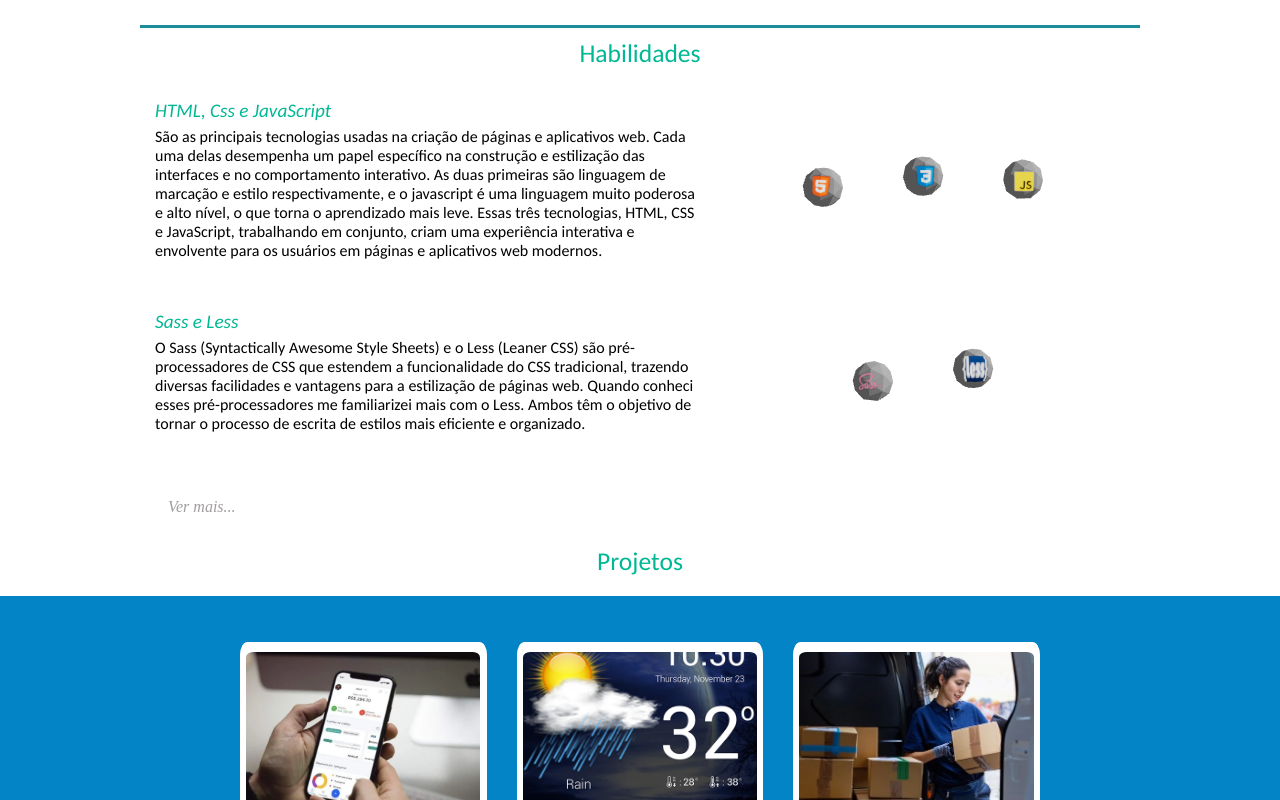
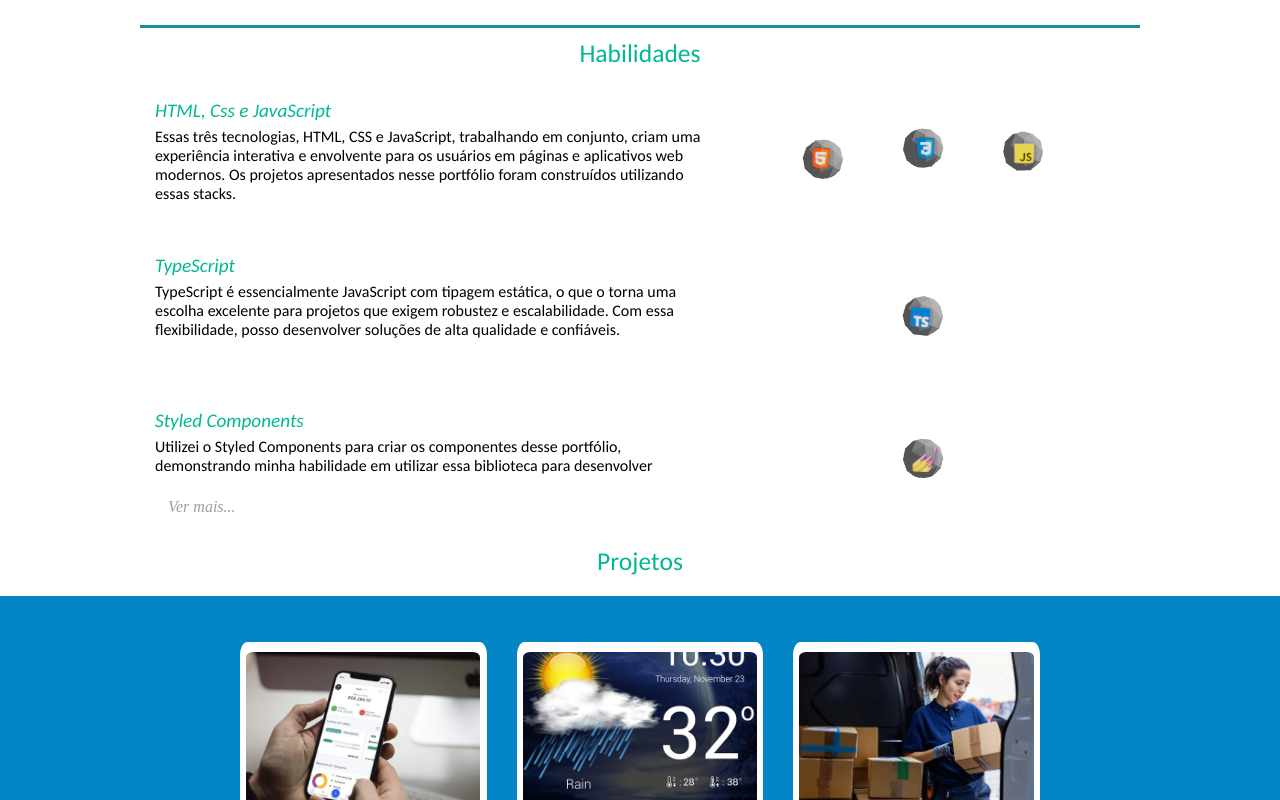
Before and after one commit to Alexsandro-souza/New_Portfolio, a React (Vite) app: page / in a window 1280 px wide. Shown: the part 1060-1860 px from the top of the page. Built offline with nearby package versions, Linux system fonts and the light colour scheme.

Commit message:
Change description in skills

```diff
--- a/src/components/Skills.tsx
+++ b/src/components/Skills.tsx
@@ -187,7 +187,7 @@ const Skill : React.FC = ()=>{
                 <WapperContainer>
                     <Wrapper>
                         <Title>HTML, Css e JavaScript</Title>
-                        <Text>São as principais tecnologias usadas na criação de páginas e aplicativos web. Cada uma delas desempenha um papel específico na construção e estilização das interfaces e no comportamento interativo. As duas primeiras são linguagem de marcação e estilo respectivamente, e o javascript é uma linguagem muito poderosa e alto nível, o que torna o aprendizado mais leve. Essas três tecnologias, HTML, CSS e JavaScript, trabalhando em conjunto, criam uma experiência interativa e envolvente para os usuários em páginas e aplicativos web modernos.</Text>
+                        <Text>Essas três tecnologias, HTML, CSS e JavaScript, trabalhando em conjunto, criam uma experiência interativa e envolvente para os usuários em páginas e aplicativos web modernos. Os projetos apresentados nesse portfólio foram construídos utilizando essas stacks.</Text>
                     </Wrapper>
                         <WrapperContainerImg>
                             <WrapperImg>
@@ -210,33 +210,12 @@ const Skill : React.FC = ()=>{
                             </WrapperImgSingle>
                         </WrapperContainerImg>
                 </WapperContainer>
-                <WapperContainer>
-                    <Wrapper>
-                        <Title>Sass e Less</Title>
-                        <Text>O Sass (Syntactically Awesome Style Sheets) e o Less (Leaner CSS) são pré-processadores de CSS que estendem a funcionalidade do CSS tradicional, trazendo diversas facilidades e vantagens para a estilização de páginas web. Quando conheci esses pré-processadores me familiarizei mais com o Less. Ambos têm o objetivo de tornar o processo de escrita de estilos mais eficiente e organizado.</Text>
-                    </Wrapper>
-                    <WrapperContainerImg>
-                        <WrapperImg>
-                            <BallCanvas icon={Sass}/>
-                        </WrapperImg>
-                        <WrapperImgSingle>
-                            <Img src={Sass} alt='Imagem Sass'/>
-                        </WrapperImgSingle>
-                        <WrapperImg>
-                            <BallCanvas icon={Less}/>
-                        </WrapperImg>
-                        <WrapperImgSingle>
-                            <Img src={Less} alt='Imagem Less'/>
-                        </WrapperImgSingle>
-                    </WrapperContainerImg>
 
-                </WapperContainer>
 
                 <WapperContainer>
                     <Wrapper>
                         <Title>TypeScript</Title>
-                        <Text>TypeScript me permite escrever código mais seguro e confiável, aproveitando recursos como tipagem estática e inferência de tipos
-                        Com o conhecimento de JavaScript e TypeScript basta eu escolher qual a melhor linguagem para o projeto que irei fazer, sabendo que TypeScript basicamente JavaScript com tipagem estática, então é ótimo para projeto em equipe.</Text>
+                        <Text>TypeScript é essencialmente JavaScript com tipagem estática, o que o torna uma escolha excelente para projetos que exigem robustez e escalabilidade. Com essa flexibilidade, posso desenvolver soluções de alta qualidade e confiáveis.</Text>
                     </Wrapper>
                     <WrapperContainerImg>
                         <WrapperImg>
@@ -250,7 +229,7 @@ const Skill : React.FC = ()=>{
                 <WapperContainer>
                     <Wrapper>
                         <Title>Styled Components</Title>
-                        <Text>O Styled Components é uma biblioteca popular que permite estilizar componentes React usando CSS-in-JS. Ele oferece uma maneira eficiente e flexível de criar estilos para componentes React, tornando o desenvolvimento de interfaces de usuário mais organizado e escalável. Além disso tem curva de aprendizado curta se o aprendiz já domina Css. O Styled Components trás muitos benefícios alguns são legibilidade e organização, componentes reutilizáveis, props nos estilos...</Text>
+                        <Text>Utilizei o Styled Components para criar os componentes desse portfólio, demonstrando minha habilidade em utilizar essa biblioteca para desenvolver interfaces de usuário modernas e escaláveis. Com essa experiência, posso criar soluções personalizadas e eficientes para meus projetos.</Text>
                     </Wrapper>
                     <WrapperContainerImg>
                         <WrapperImg>
@@ -312,7 +291,7 @@ const Skill : React.FC = ()=>{
                 <WapperContainer>
                     <Wrapper>
                         <Title>Figma</Title>
-                        <Text>Como desenvolvedor, mesmo sem ser um designer profissional, possuo conhecimento em Figma. Essa habilidade facilita para uma solução de projeto mais elegante e precisa. A combinação de habilidades em desenvolvimento e noções básicas de design me torna mais versátil e apto a contribuir de forma mais completa para o sucesso dos projetos digitais. Estou comprometido em continuar aprendendo e aprimorando minhas habilidades para alcançar resultados excepcionais.</Text>
+                        <Text>Utilizo o Figma para acompanhar os designs que devo implementar, o que me permite ter uma visão clara e detalhada do que precisa ser desenvolvido.</Text>
                     </Wrapper>
                     <WrapperContainerImg>
                         <WrapperImg>
@@ -326,7 +305,7 @@ const Skill : React.FC = ()=>{
                 <WapperContainer>
                     <Wrapper>
                         <Title>Git e GitHub</Title>
-                        <Text>Como desenvolvedor, mesmo sem ser um designer profissional, possuo conhecimento em Figma. Essa habilidade facilita para uma solução de projeto mais elegante e precisa. A combinação de habilidades em desenvolvimento e noções básicas de design me torna mais versátil e apto a contribuir de forma mais completa para o sucesso dos projetos digitais. Estou comprometido em continuar aprendendo e aprimorando minhas habilidades para alcançar resultados excepcionais.</Text>
+                        <Text>Utilizo Git e GitHub para versionalizar todos os meus projetos, o que me permite ter controle total sobre as alterações realizadas no código. Com essa abordagem, posso garantir a segurança e a integridade dos meus projetos, mesmo durante a implementação de novas funcionalidades complexas.</Text>
                     </Wrapper>
                     <WrapperContainerImg>
                         <WrapperImg>
@@ -356,12 +335,6 @@ const Skill : React.FC = ()=>{
                                <BallCanvas icon={MySql}/>
                             </WrapperImgstudying>
                         </List>
-                        <List>
-                            <WrapperImgstudying style={{width:'110px', height:'80px', gap:'10px'}}>
-                                MongoDB
-                               <BallCanvas icon={mongodb}/>
-                           </WrapperImgstudying>
-                        </List>
                     </ul>
                 </Wrapper>
             </Container>
```
